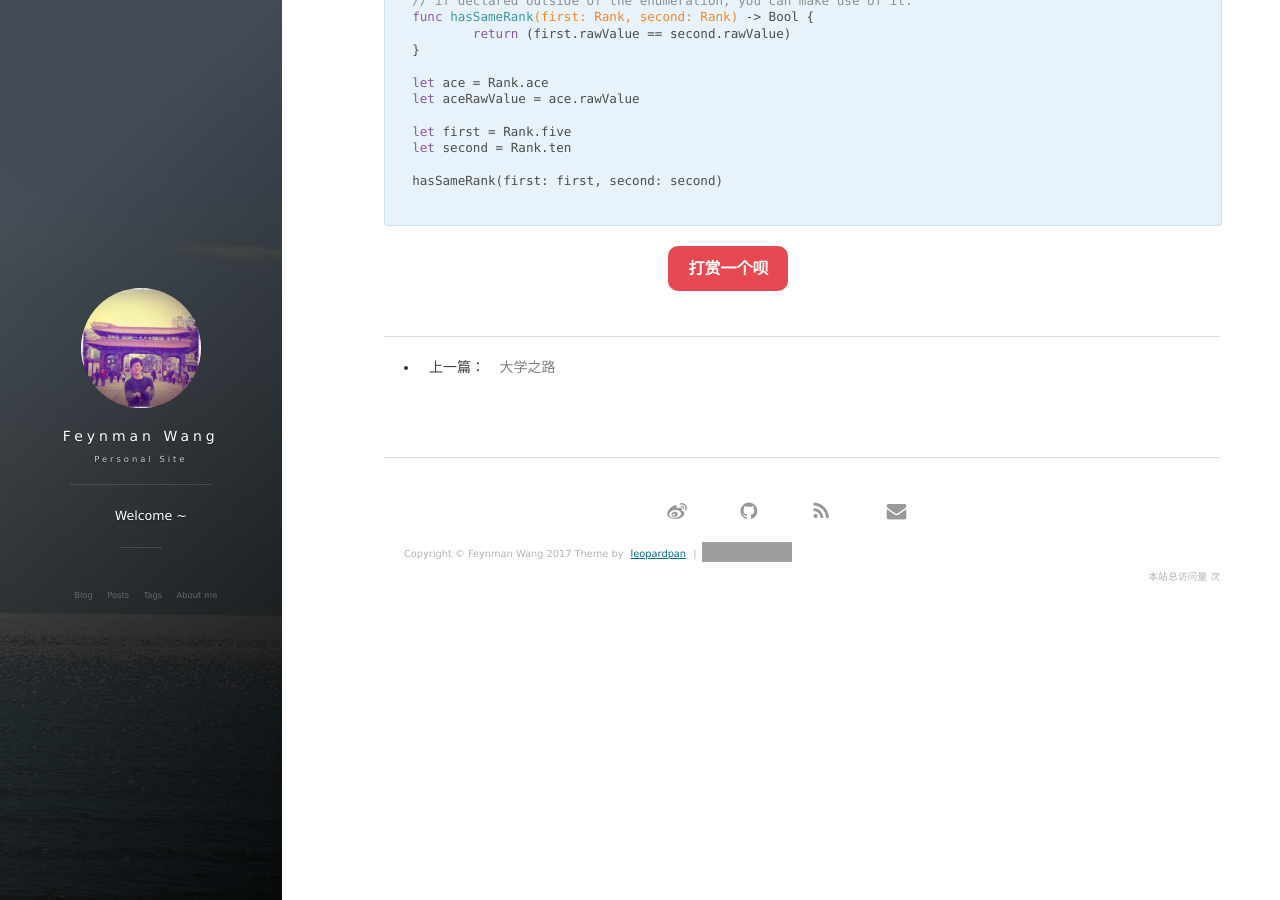
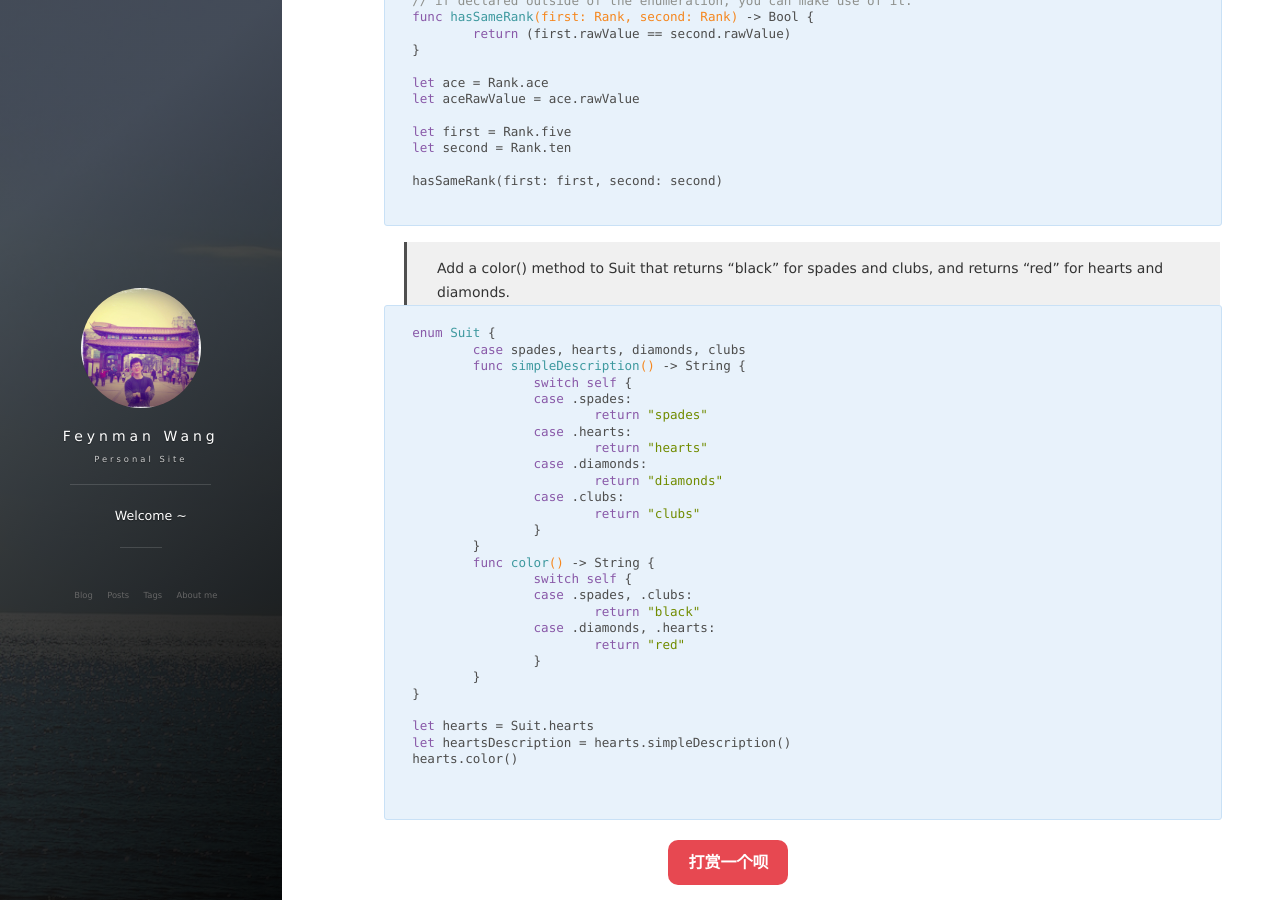
Before and after one commit to iDevSpread/iDevSpread, a Jekyll site: the page built from _posts/2017-07-15-SolutionsToSwiftProgramming.md, in a window 1280 px wide and 900 px high, scrolled down 719 px. Built offline with Jekyll 4.4.1, drawn with Linux system fonts in a browser that asks for light colours; nearby versions of some CDN libraries; our own code applies the rules of GitHub Pages for plain Markdown files; comment, search, counter and statistics services are not loaded; grey boxes are pictures that could not be loaded.

Commit message:
add color() method

````diff
--- a/_posts/2017-07-15-SolutionsToSwiftProgramming.md
+++ b/_posts/2017-07-15-SolutionsToSwiftProgramming.md
@@ -45,3 +45,37 @@ let second = Rank.ten
 hasSameRank(first: first, second: second)
 
 ```
+
+> Add a color() method to Suit that returns "black" for spades and clubs, and returns "red" for hearts and diamonds.
+
+```Swift
+enum Suit {
+	case spades, hearts, diamonds, clubs
+	func simpleDescription() -> String {
+		switch self {
+		case .spades:
+			return "spades"
+		case .hearts:
+			return "hearts"
+		case .diamonds:
+			return "diamonds"
+		case .clubs:
+			return "clubs"
+		}
+	}
+	func color() -> String {
+		switch self {
+		case .spades, .clubs:
+			return "black"
+		case .diamonds, .hearts:
+			return "red"
+		}
+	}
+}
+
+let hearts = Suit.hearts
+let heartsDescription = hearts.simpleDescription()
+hearts.color()
+
+
+```
````
